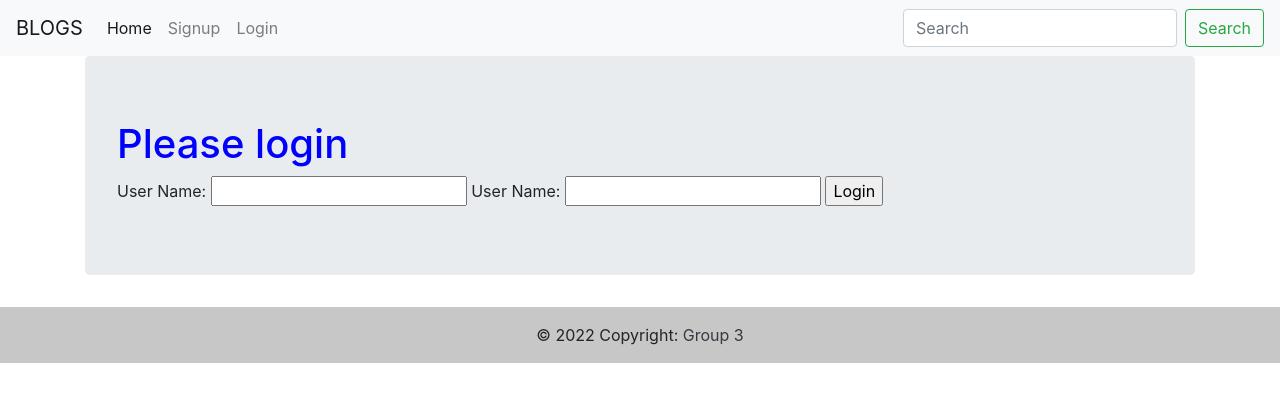
After one commit to GayathriNarayan/Blog-website, a Django app: page /blog_app/login/ in a window 1280 px wide. The commit adds this page. Shown: the top 402 px of the page. Run offline with Django 3.2, Linux system fonts and the light colour scheme.

Commit message:
Added Login and Logout functionality

```diff
--- a/blog_project/blog_app/urls.py
+++ b/blog_project/blog_app/urls.py
@@ -1,6 +1,8 @@
 from django.conf.urls import url
 from blog_app import views
 
+app_name='blog_app'
+
 urlpatterns = [
-    url(r'user_login', views.index, name="user_login"),
+    url(r'^login/$', views.user_login, name="user_login"),
 ]
--- a/blog_project/blog_app/views.py
+++ b/blog_project/blog_app/views.py
@@ -1,7 +1,46 @@
-from django.http import HttpRequest, HttpResponse
+from django.http import HttpResponse,HttpResponseRedirect
 from django.shortcuts import render
-
+from django.contrib.auth import authenticate,login,logout
+from django.contrib.auth.decorators import login_required
+from blog_app.models import User,UserProfileInfo
+from blog_project.settings import MEDIA_ROOT,MEDIA_URL
+from django.urls import reverse
 # Create your views here.
 
 def index(request):
   return render(request,'blog_app/index.html')
+
+def user_login(request):
+  '''
+  Display the login page for the user to login
+  If user logged in check if valid user and display the blog
+  else display appropriate error message
+  '''
+  if request.method=='POST':
+      username=request.POST.get('username')
+      password=request.POST.get('password')
+      user=authenticate(username=username,password=password)
+      if user:
+          if user.is_active:
+              login(request,user)
+              userObj=User.objects.get(username=username)
+              user_profile_info=UserProfileInfo.objects.filter(user=userObj).first()
+              if userObj:
+                  #Pass user object and user profile info object
+                   return render(request,'blog_app/blog_list.html',{
+                                                      'user':user,
+                                                      'user_profile_info':user_profile_info})
+          else:
+              return HttpResponse('ACCOUNT NOT ACTIVE')
+      else:
+          print('Someone tried to login and failed')
+          print('User Name: {} and password {}'.format(username,password))
+          return HttpResponse('Invalid Login details')
+  else:
+
+      return render(request,'blog_app/login.html',{})
+
+@login_required
+def user_logout(request):
+    logout(request)
+    return HttpResponseRedirect(reverse('index'))
--- a/blog_project/blog_project/settings.py
+++ b/blog_project/blog_project/settings.py
@@ -129,3 +129,5 @@ STATICFILES_DIRS = [
 # Media Files
 MEDIA_ROOT=MEDIA_DIR
 MEDIA_URL='/media/'
+
+LOGIN_URL='/blog_app/login'
--- a/blog_project/blog_project/urls.py
+++ b/blog_project/blog_project/urls.py
@@ -13,15 +13,13 @@ Including another URLconf
     1. Import the include() function: from django.conf.urls import url, include
     2. Add a URL to urlpatterns:  url(r'^blog/', include('blog.urls'))
 """
-from xml.etree.ElementInclude import include
-from django.conf.urls import url
+from django.conf.urls import url,include
 from django.contrib import admin
-# from Blog.blog_project.blog_app.views import index
 from blog_app import views
 
 urlpatterns = [
     url(r'^$', views.index, name="index"),
-    # url(r'^blog_app/',include('blog_app.urls')),
+    url(r'^blog_app/',include('blog_app.urls')),
     url(r'^admin/', admin.site.urls),
-
+    url(r'^logout/$', views.user_logout,name='logout'),
 ]
--- a/blog_project/templates/blog_app/base.html
+++ b/blog_project/templates/blog_app/base.html
@@ -9,7 +9,7 @@
         <!-- Bootstrap CSS -->
         <link rel="stylesheet" href="https://cdn.jsdelivr.net/npm/bootstrap@4.6.0/dist/css/bootstrap.min.css"
             integrity="sha384-B0vP5xmATw1+K9KRQjQERJvTumQW0nPEzvF6L/Z6nronJ3oUOFUFpCjEUQouq2+l" crossorigin="anonymous">
-            <link rel="stylesheet" href="{%static "css/style.css" %}">
+            <link rel="stylesheet" href="{%static "css/main.css" %}">
         <title>Base Page</title>
     </head>
 
@@ -32,18 +32,18 @@
                         <li class="nav-item">
                             <a class="nav-link" href="#">Signup</a>
                         </li>
-                       <!--  {% if user.is_authenticated %}
+                        {% if user.is_authenticated %}
                             <li class="nav-item">
-                                <a class="nav-link" href="#">AddBlog</a>
+                                <a class="nav-link" href="#">Add Blog</a>
                             </li>
                             <li class="nav-item">
-                                <a class="nav-link" href="#">Logout</a>
+                                <a class="nav-link" href="{% url 'logout' %}">Logout</a>
                             </li>
                         {% else %}
                             <li class="nav-item">
                                 <a class="nav-link" href="#">Login</a>
                             </li>
-                        {% endif %} -->
+                        {% endif %}
                     </ul>
                     <form class="form-inline my-2 my-lg-0">
                         <input class="form-control mr-sm-2" type="search" placeholder="Search" aria-label="Search">
--- /dev/null
+++ b/blog_project/templates/blog_app/login.html
@@ -0,0 +1,17 @@
+{% extends 'blog_app/base.html' %}
+
+{% block body_block %}
+<div class="jumbotron">
+    <h1>Please login</h1>
+    <form method="POST" action="{% url 'blog_app:user_login' %}">
+        {% csrf_token %}
+        <label for="username">User Name:</label>
+        <input type="text" name="username" place_holder="Enter User Name">
+
+        <label for="password">User Name:</label>
+        <input type="password" name="password" place_holder="Enter Password">
+
+        <input type="submit" value="Login">
+    </form>
+</div>
+{% endblock %}
```
